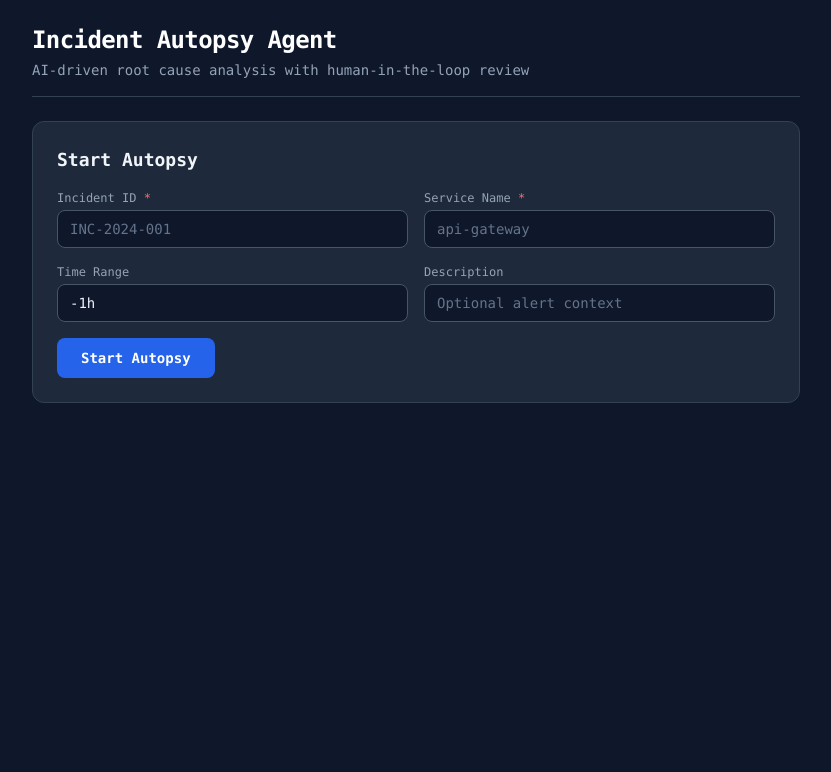
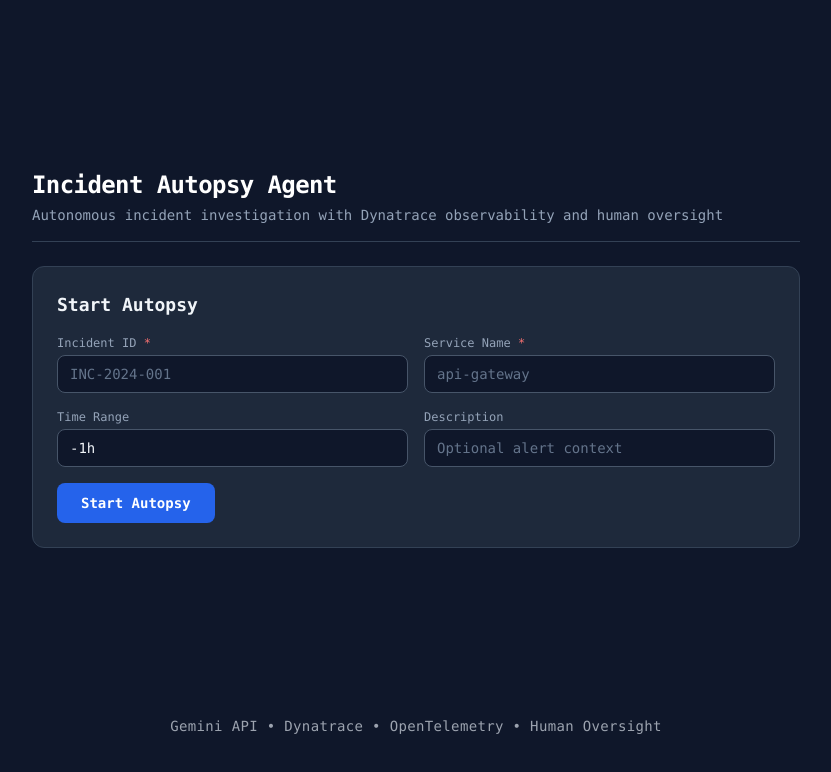
Before and after one commit to RobertSamuel-tech/ReliabilityAgent, a plain HTML site: page static/index.html in a window 1280 px wide. Shown: the whole page, without its empty margins (224-1055 px from the left). Drawn offline with nearby package versions, Linux system fonts and the light colour scheme.

Commit message:
UI: center layout, update subtitle, improve footer styling

```diff
--- a/static/index.html
+++ b/static/index.html
@@ -31,14 +31,14 @@
     @keyframes fadeIn { from { opacity: 0; transform: translateY(8px); } to { opacity: 1; transform: translateY(0); } }
   </style>
 </head>
-<body class="min-h-screen text-slate-100 font-mono p-6">
+<body class="min-h-screen text-slate-100 font-mono flex flex-col justify-center items-center px-4 py-10">
 
-  <div class="max-w-3xl mx-auto space-y-6">
+  <div class="w-full max-w-3xl space-y-6 flex-1 flex flex-col justify-center">
 
     <!-- Header -->
     <div class="border-b border-slate-700 pb-4">
       <h1 class="text-2xl font-bold text-white tracking-tight">Incident Autopsy Agent</h1>
-      <p class="text-slate-400 text-sm mt-1">AI-driven root cause analysis with human-in-the-loop review</p>
+      <p class="text-slate-400 text-sm mt-1">Autonomous incident investigation with Dynatrace observability and human oversight</p>
     </div>
 
     <!-- Error Banner -->
@@ -506,5 +506,8 @@
     $('btn-redirect').disabled = true;
     showPanel('start');
   </script>
+  <footer class="text-sm text-gray-400 tracking-wide mt-10 pb-6 text-center w-full">
+    Gemini API &bull; Dynatrace &bull; OpenTelemetry &bull; Human Oversight
+  </footer>
 </body>
 </html>
```
